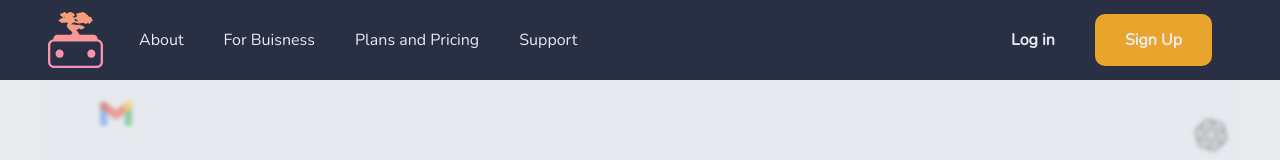
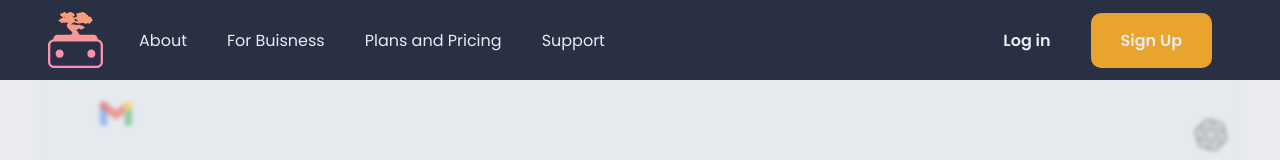
Before and after one commit to Lunarmagpie/pennhacks-nosecrets, a React (Create React App) app: page / in a window 1280 px wide. Shown: the top 160 px of the page. Built offline with nearby package versions, Linux system fonts and the light colour scheme.

Commit message:
changed some design of the main page and also made some changed in navigation 4

```diff
--- a/src/components/menubar.css
+++ b/src/components/menubar.css
@@ -17,7 +17,7 @@
     cursor: pointer;
     margin-left: 20px;
     margin-right: 20px;
-    font-family: 'Nunito', sans-serif;
+    font-family: inherit;
     color: #e9ebee;
     font-size: 1rem;
 }
```
